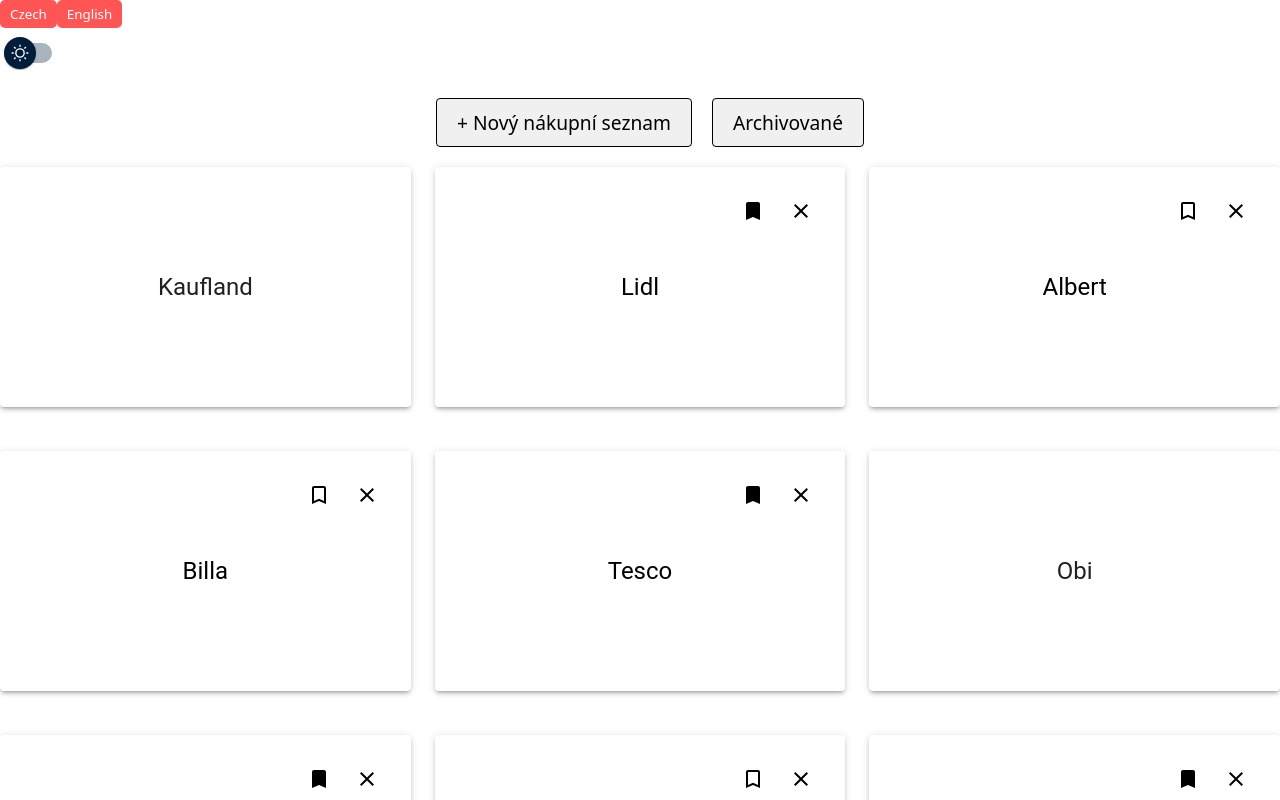
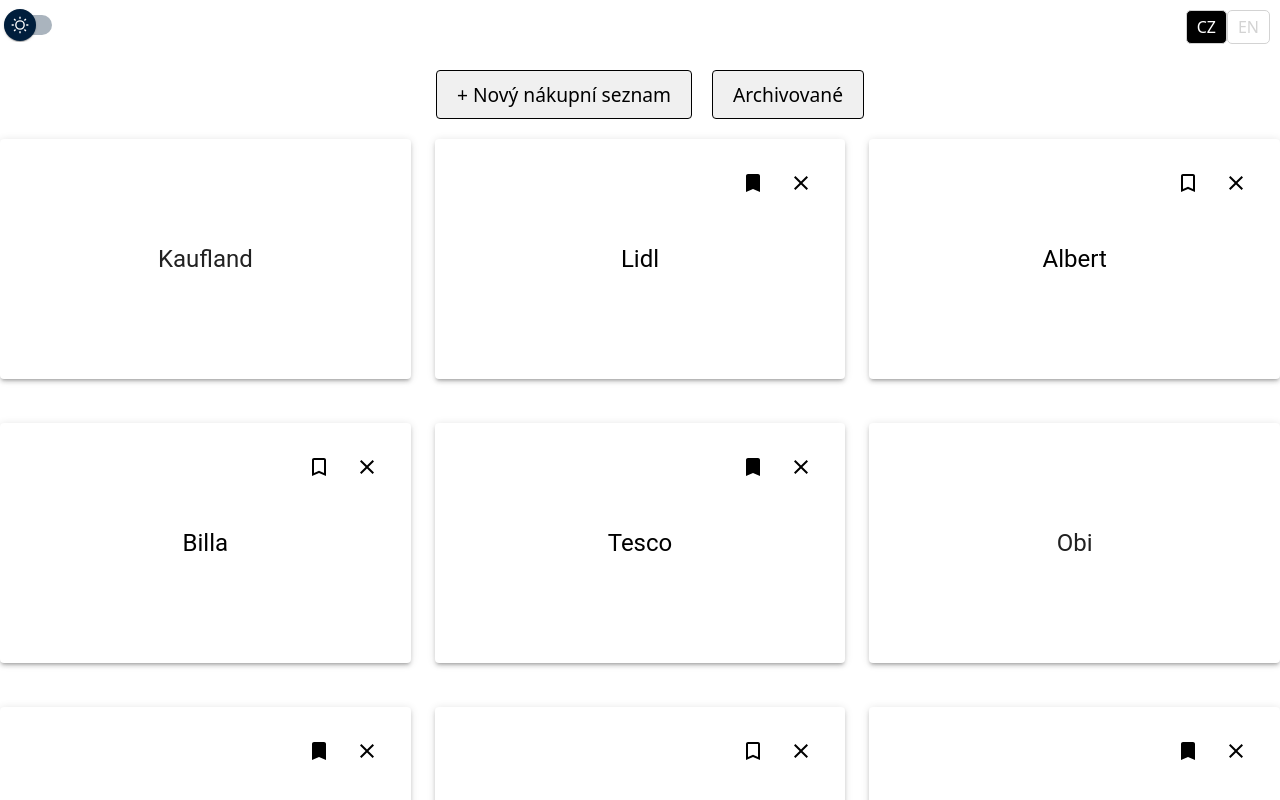
Before and after one commit to mhladik99/shopapp_project, a React (Create React App) app in the folder client/: page / in a window 1280 px wide. Shown: the top 800 px of the page. Built offline with nearby package versions, Linux system fonts and the light colour scheme; data requests are answered from the project's data file.

Commit message:
Language-en

```diff
--- a/client/src/App.js
+++ b/client/src/App.js
@@ -7,7 +7,7 @@
 import ToggleSwitch from './components/toggleSwitch/toggleSwitch';
 import { createTheme, ThemeProvider } from '@material-ui/core/styles';
 import { LanguageProvider } from './LanguageContext';
-import LanguageSwitch from './components/languageSwitch/languageSwitch';
+import LanguageSwitch from './components/languageSwitch/languageSwitch'
 
 const App = () => {
   const [isDarkMode, setIsDarkMode] = useState(false);
@@ -38,9 +38,9 @@
   return (
   <LanguageProvider>
     <NotificationProvider>
-      <LanguageSwitch/>
       <ThemeProvider theme={isDarkMode ? darkTheme : undefined}>
         <div className={`App ${isDarkMode ? 'dark-mode' : ''}`}>
+        <LanguageSwitch/>
           <ToggleSwitch isDarkMode={isDarkMode} toggleTheme={toggleTheme} />
           <BrowserRouter>
             <Routes>
--- a/client/src/components/Button/Button.css
+++ b/client/src/components/Button/Button.css
@@ -63,12 +63,38 @@
   color: #ffffff;
 }
 
+.delete-button {
+  background-color: #f0f0f0;
+  color: #000000;
+  margin-left: 20px;
+  border: 1px solid;
+  border-radius: 4px;
+  padding: 10px 20px;
+  cursor: pointer;
+  transition: background-color 0.3s;
+  font-size: larger;
+  margin-top: 20px;
+}
+
+.delete-button:hover {
+  background-color: red;
+  color: #ffffff;
+}
+
 .button-container {
   display: flex;
   flex-direction: row;
   justify-content: center;
   align-items: center;
   margin-bottom: 20px;
+}
+
+.remove-button {
+  background-color: #007BFF;
+}
+
+.remove-button:hover {
+  background-color: red;
 }
 
 /* Dark Mode Styles */
@@ -87,3 +113,14 @@
   background-color: #ffffff;
   color: #000000;
 }
+
+.dark-mode .delete-button {
+  background-color: #000000;
+  color: #ffffff;
+}
+
+.dark-mode .delete-button:hover {
+  background-color: red;
+  color: white;
+  border: black;
+}
--- a/client/src/components/editableTitle/editableTitle.js
+++ b/client/src/components/editableTitle/editableTitle.js
@@ -63,7 +63,7 @@
         {isOwner && !isEditing && (
           <button onClick={handleEditClick} className="editable-button editable-edit-button">
             <FaPencilAlt className="editable-button-icon" />
-            {language === 'cs' ? <p>Upravit</p> : <p>Edit</p>}
+            {language === 'cs' ? <span>Upravit</span> : <span>Edit</span>}
           </button>
         )}
       </div>
--- /dev/null
+++ b/client/src/components/languageSwitch/languageSwitch.css
@@ -0,0 +1,28 @@
+.language-switch-container {
+    position: absolute;
+    top: 10px;
+    right: 10px;
+    display: flex;
+    flex-direction: row;
+    align-items: flex-end;
+  }
+
+.language-button {
+    font-size: 16px;
+    cursor: pointer;
+    background-color: transparent;
+    color: lightgrey;
+    border: 1px solid lightgrey;
+    border-radius: 5px;
+    transition: background-color 0.3s ease;
+  }
+
+.language-button.active {
+    background-color: black;
+    color: white;
+  }
+
+.language-button:hover:not(.active) {
+    background-color: black;
+    color: white;
+  }
--- a/client/src/components/languageSwitch/languageSwitch.js
+++ b/client/src/components/languageSwitch/languageSwitch.js
@@ -1,17 +1,30 @@
-import React from 'react';
+import React, { useState } from 'react';
 import { useLanguage } from '../../LanguageContext';
+import './languageSwitch.css';
 
 const LanguageSwitch = () => {
   const { language, switchLanguage } = useLanguage();
+  const [selectedLanguage, setSelectedLanguage] = useState(language);
 
   const handleLanguageChange = (newLanguage) => {
     switchLanguage(newLanguage);
+    setSelectedLanguage(newLanguage);
   };
 
   return (
-    <div>
-      <button onClick={() => handleLanguageChange('cs')}>Czech</button>
-      <button onClick={() => handleLanguageChange('en')}>English</button>
+    <div className="language-switch-container">
+      <button
+        className={`language-button ${selectedLanguage === 'cs' ? 'active' : ''}`}
+        onClick={() => handleLanguageChange('cs')}
+      >
+        CZ
+      </button>
+      <button
+        className={`language-button ${selectedLanguage === 'en' ? 'active' : ''}`}
+        onClick={() => handleLanguageChange('en')}
+      >
+        EN
+      </button>
     </div>
   );
 };
--- a/client/src/components/memberList/memberList.css
+++ b/client/src/components/memberList/memberList.css
@@ -4,6 +4,7 @@
     justify-content: flex-start;
     text-align: left;
     font-size: 1.2rem;
+    font-weight: 250;
     color: #333;
     margin-bottom: 20px;
   }
@@ -12,6 +13,21 @@
     align-items: flex-start;
     justify-content: flex-start;
     text-align: center;
+  }
+
+  .toggle-button {
+    background-color: black;
+    color: #fff;
+    border: none;
+    border-radius: 5px;
+    padding: 10px 20px;
+    margin-right: 10px;
+    cursor: pointer;
+    width: auto;
+  }
+
+  .toggle-button:hoover {
+    background-color: #007BFF;
   }
 
   .dark-mode .container ul {
@@ -44,3 +60,7 @@
 .dark-mode .my-react-select-container .my-react-select__option--is-focused {
   color: black;
 }
+
+.dark-mode h3 {
+  color: white;
+}
--- a/client/src/components/memberList/memberList.js
+++ b/client/src/components/memberList/memberList.js
@@ -126,7 +126,7 @@
             <li key={member.email}>
               {member.name}
               {(isOwner || member.email === "michal@seznam.cz") ? (
-                <Button onClick={() => handleRemoveMember(member.id)} className="delete-button">
+                <Button onClick={() => handleRemoveMember(member.id)} className="remove-button">
                   {language === 'cs' ? <p>- Odebrat</p> : <p>- Remove</p>}
                 </Button>
               ) : null}
--- a/client/src/components/shoppingList/shoppingList.js
+++ b/client/src/components/shoppingList/shoppingList.js
@@ -50,7 +50,7 @@
       <div className={itemClassName}>
         <span>{product.name}</span>
       </div>
-      <button onClick={() => onDeleteProduct(product.id)}>{language === 'cs' ? <p>- Odebrat</p> : <p>- Remove</p>}</button>
+      <Button onClick={() => onDeleteProduct(product.id)} className="remove-button">{language === 'cs' ? <p>- Odebrat</p> : <p>- Remove</p>}</Button>
     </li>
   );
 };
@@ -59,7 +59,6 @@
   const { id } = useParams();
   const [products, setProducts] = useState([]);
   const [showCompleted, setShowCompleted] = useState(false);
-  const { language } = useLanguage();
 
   const fetchData = async () => {
     try {
--- a/client/src/pages/ShoppingDetail.js
+++ b/client/src/pages/ShoppingDetail.js
@@ -155,7 +155,7 @@
               language === 'cs' ? <p>Archivovat</p> : <p>Archive</p>
                 )}
             </Button>
-            <Button className="main-button delete-button" onClick={handleSmazatClick}>
+            <Button className="delete-button" onClick={handleSmazatClick}>
             {language === 'cs' ? <p>Smazat</p> : <p>Delete</p>}
             </Button>
             </div>
```
